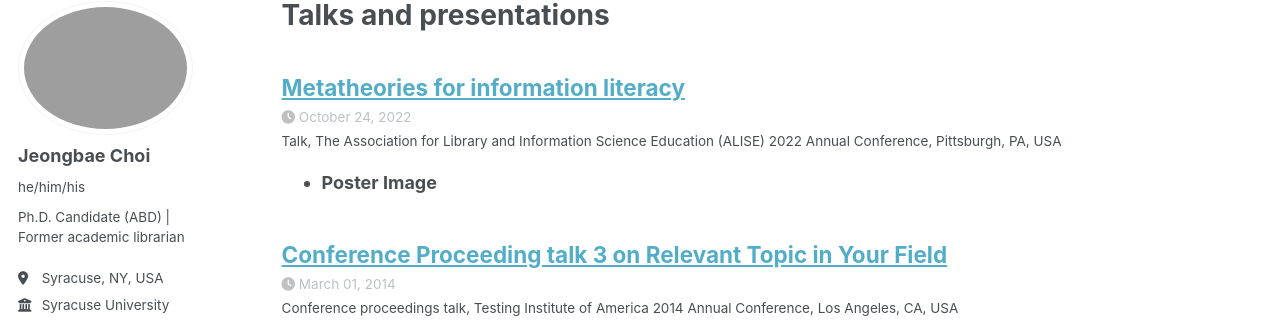
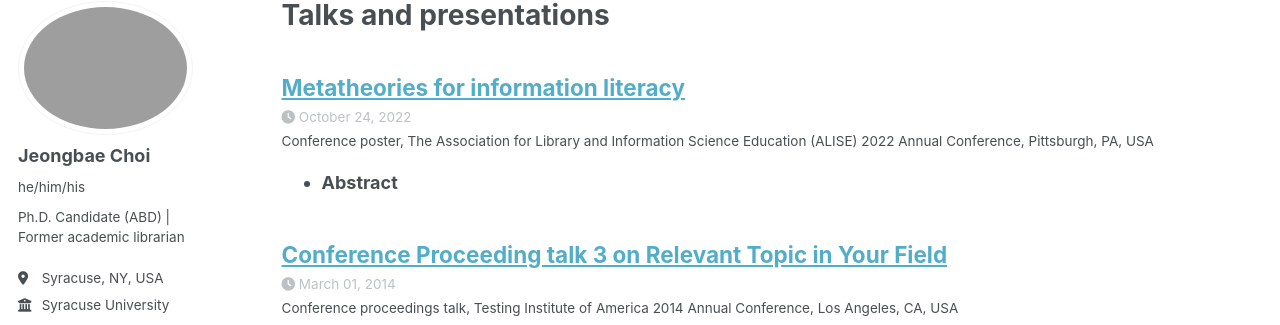
Before and after one commit to JeongbaeChoi/jeongbaechoi.github.io, a Jekyll site: the page built from _pages/talks.html, in a window 1280 px wide and 1236 px high. Shown: the part 98-423 px from the top of the window. Built offline with Jekyll 4.4.1, drawn with Linux system fonts in a browser that asks for light colours; some web fonts are replaced; a script that is not in the unit is left out.

Commit message:
Update Po1-2022-10.md

```diff
--- a/_talks/Po1-2022-10.md
+++ b/_talks/Po1-2022-10.md
@@ -1,7 +1,7 @@
 ---
 title: "Metatheories for information literacy"
 collection: talks
-type: "Talk"
+type: "Conference poster"
 permalink: /talks/Po1-2022-10
 venue: "The Association for Library and Information Science Education (ALISE) 2022 Annual Conference"
 date: 2022-10-24
@@ -9,10 +9,6 @@ location: "Pittsburgh, PA, USA"
 paperurl: 'https://hdl.handle.net/10125/102877'
 citation: 'Choi, J. (2022, October 24-26). <i>Metatheories for information literacy</i> [Poster presentation]. The Association for Library and Information Science Education 2022 Annual Conference, Pittsburgh, PA, USA.'
 ---
-
-- **Poster Image**
-
-<img src='/images/Po1-ALISE-202210-Jeongbae_Choi-Final-3840.png'>
 
 - **Abstract**
 
@@ -23,6 +19,9 @@ A plethora of theories, standards, models, and (best) practices notwithstanding,
 
 Metatheory; philosophy of science; philosophy of information; philosophy of education; learning theory; theory and practice; DIKW
 
+- **Poster Image**
+
+<img src='/images/Po1-ALISE-202210-Jeongbae_Choi-Final-3840.png'>
 
 - **References**
 
```
